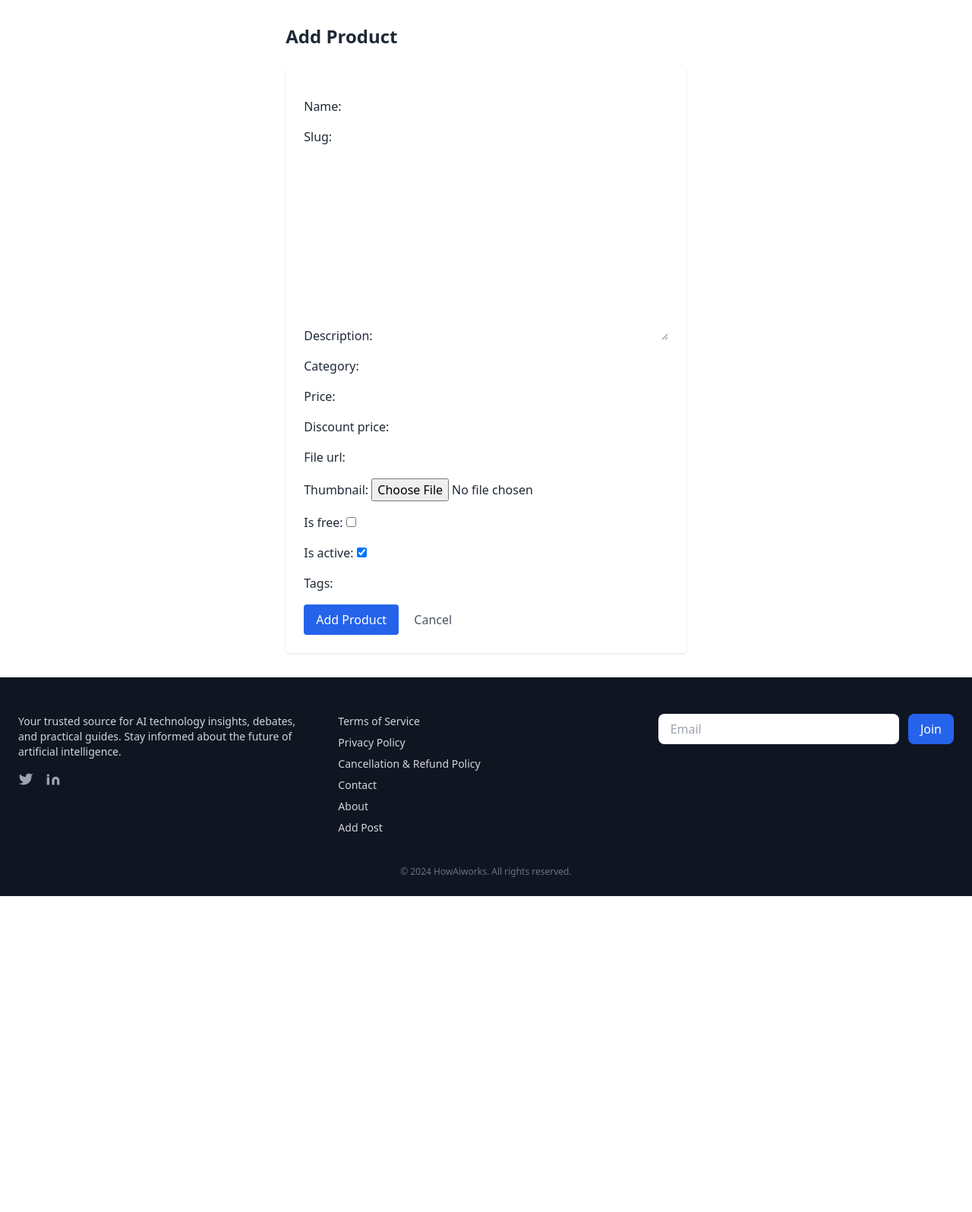
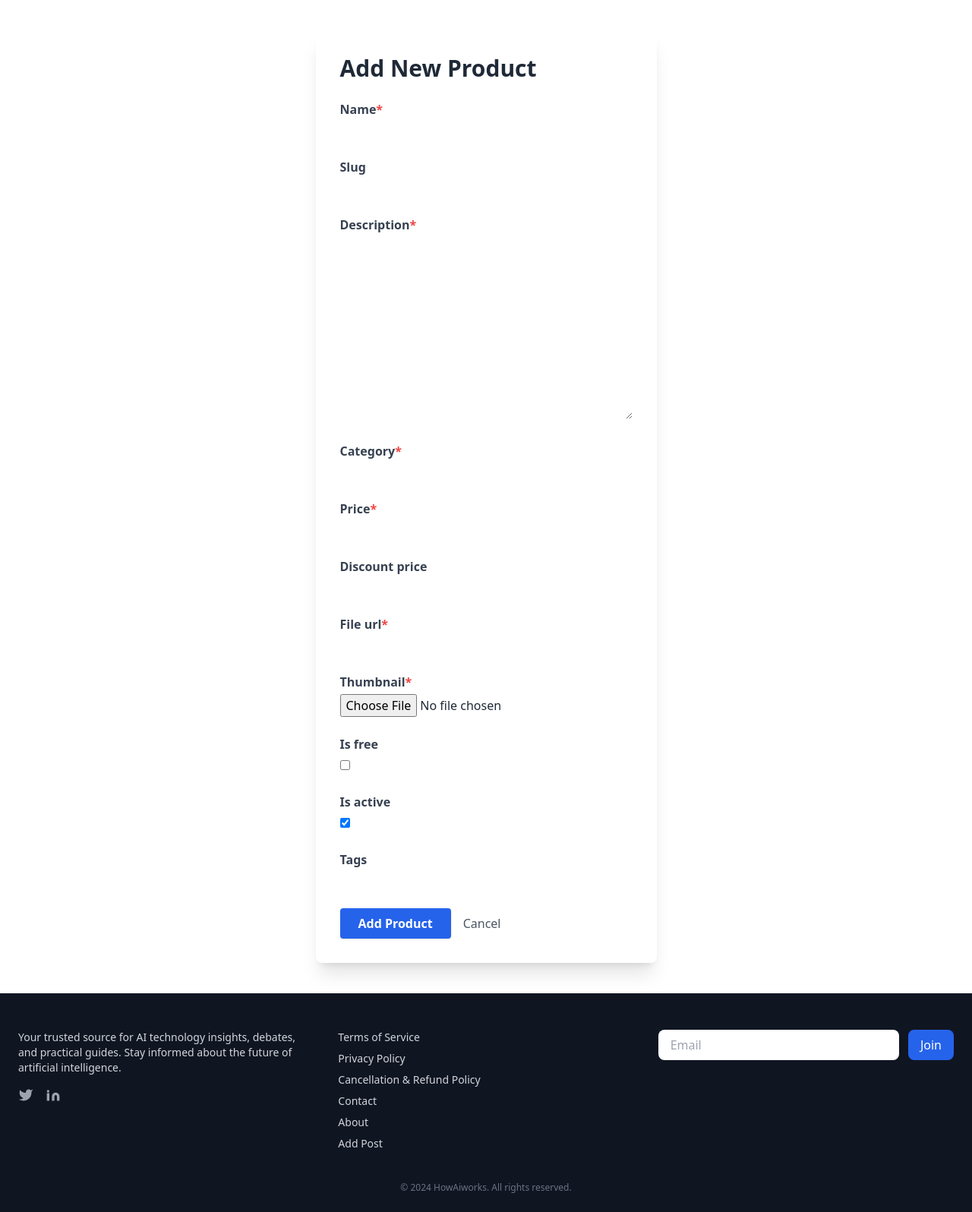
Before and after one commit to rammedisetti/ai-blog, a Django app: page /ecommerce/inventory/add/ in a window 1280 px wide. Shown: the part 69-1665 px from the top of the page at 76% size. Before the commit the page ends 1249 px from the top, so only its background shows below. Run offline with Django 5.2, Linux system fonts and the light colour scheme; the visitor is signed in with stand-in values (Sample User, id 1); some libraries are stand-ins or nearby versions.

Commit message:
[TECH-4] feat: added the card and inventory pages

```diff
--- a/blog/views.py
+++ b/blog/views.py
@@ -12,6 +12,8 @@
 from django.utils.text import slugify
 from datetime import datetime
 from django.utils import timezone
+from ecommerce.models import Product
+from ecommerce.forms import ProductForm
 
 def home(request):
     """Render landing page with current year."""
@@ -462,6 +464,9 @@
         "query": query,
         "selected_category": category_id,
         "selected_tag": tag_id,
+        # Inventory management context:
+        "products": Product.objects.all(),
+        "product_form": ProductForm(),
     }
     return render(request, "blog/author_management.html", context)
 
--- a/ecommerce/templates/ecommerce/add_product.html
+++ b/ecommerce/templates/ecommerce/add_product.html
@@ -1,12 +1,25 @@
 {% extends 'blog/base.html' %}
 {% block content %}
-<div class="max-w-xl mx-auto py-8">
-  <h1 class="text-2xl font-bold mb-6">Add Product</h1>
-  <form method="post" enctype="multipart/form-data" class="bg-white shadow rounded p-6 space-y-4">
-    {% csrf_token %}
-    {{ form.as_p }}
-    <button type="submit" class="bg-blue-600 text-white px-4 py-2 rounded hover:bg-blue-700">Add Product</button>
-    <a href="{% url 'ecommerce:inventory_dashboard' %}" class="ml-4 text-gray-600 hover:underline">Cancel</a>
-  </form>
+<div class="max-w-2xl mx-auto py-10">
+  <div class="bg-white shadow-xl rounded-lg p-8">
+    <h1 class="text-3xl font-bold mb-6 text-gray-800">Add New Product</h1>
+    <form method="post" enctype="multipart/form-data" class="space-y-6">
+      {% csrf_token %}
+      {% for field in form %}
+        <div>
+          <label class="block text-gray-700 font-semibold mb-1">{{ field.label }}{% if field.field.required %}<span class="text-red-500">*</span>{% endif %}</label>
+          {{ field }}
+          {% if field.help_text %}<p class="text-xs text-gray-500">{{ field.help_text }}</p>{% endif %}
+          {% for error in field.errors %}
+            <p class="text-xs text-red-500">{{ error }}</p>
+          {% endfor %}
+        </div>
+      {% endfor %}
+      <div class="flex items-center space-x-4 mt-6">
+        <button type="submit" class="bg-blue-600 hover:bg-blue-700 text-white font-semibold px-6 py-2 rounded shadow transition">Add Product</button>
+        <a href="{% url 'ecommerce:inventory_dashboard' %}" class="text-gray-600 hover:underline">Cancel</a>
+      </div>
+    </form>
+  </div>
 </div>
 {% endblock %}
--- a/ecommerce/templates/ecommerce/inventory_dashboard.html
+++ b/ecommerce/templates/ecommerce/inventory_dashboard.html
@@ -20,8 +20,12 @@
         <td class="px-4 py-2">{{ product.category }}</td>
         <td class="px-4 py-2">₹{{ product.price }}</td>
         <td class="px-4 py-2">{% if product.is_active %}Yes{% else %}No{% endif %}</td>
-        <td class="px-4 py-2">
+        <td class="px-4 py-2 flex space-x-2">
           <a href="{% url 'ecommerce:product_detail' product.slug %}" class="text-blue-600 hover:underline">View</a>
+          <form method="post" action="{% url 'ecommerce:delete_product' product.product_id %}" onsubmit="return confirm('Are you sure you want to delete this product?');">
+            {% csrf_token %}
+            <button type="submit" class="text-red-600 hover:underline ml-2">Delete</button>
+          </form>
         </td>
       </tr>
       {% empty %}
--- a/ecommerce/urls.py
+++ b/ecommerce/urls.py
@@ -11,4 +11,5 @@
     path('checkout/', views.checkout, name='checkout'),
     path('inventory/', views.inventory_dashboard, name='inventory_dashboard'),
     path('inventory/add/', views.add_product, name='add_product'),
+    path('inventory/delete/<int:product_id>/', views.delete_product, name='delete_product'),
 ]
--- a/ecommerce/views.py
+++ b/ecommerce/views.py
@@ -1,3 +1,5 @@
+from django.views.decorators.http import require_POST
+
 from .forms import ProductForm
 from django.contrib.auth.decorators import login_required
 # Inventory dashboard (list products)
@@ -68,3 +70,12 @@
     # Payment gateway integration goes here
     # On successful payment, create Order and Payment records
     return render(request, 'ecommerce/checkout.html', {'cart': cart, 'items': items})
+
+# Delete product
+@login_required
+@user_passes_test(lambda u: u.is_superuser or u.is_staff)
+@require_POST
+def delete_product(request, product_id):
+    product = get_object_or_404(Product, pk=product_id)
+    product.delete()
+    return redirect('ecommerce:inventory_dashboard')
--- a/requirements.txt
+++ b/requirements.txt
@@ -9,3 +9,4 @@
 sqlparse==0.5.3
 tzdata==2025.2
 django-ckeditor==6.7.3
+#pillow to be installed
```
Also changed, not shown: blog/templates/blog/author_management.html (+62 -0 lines).
